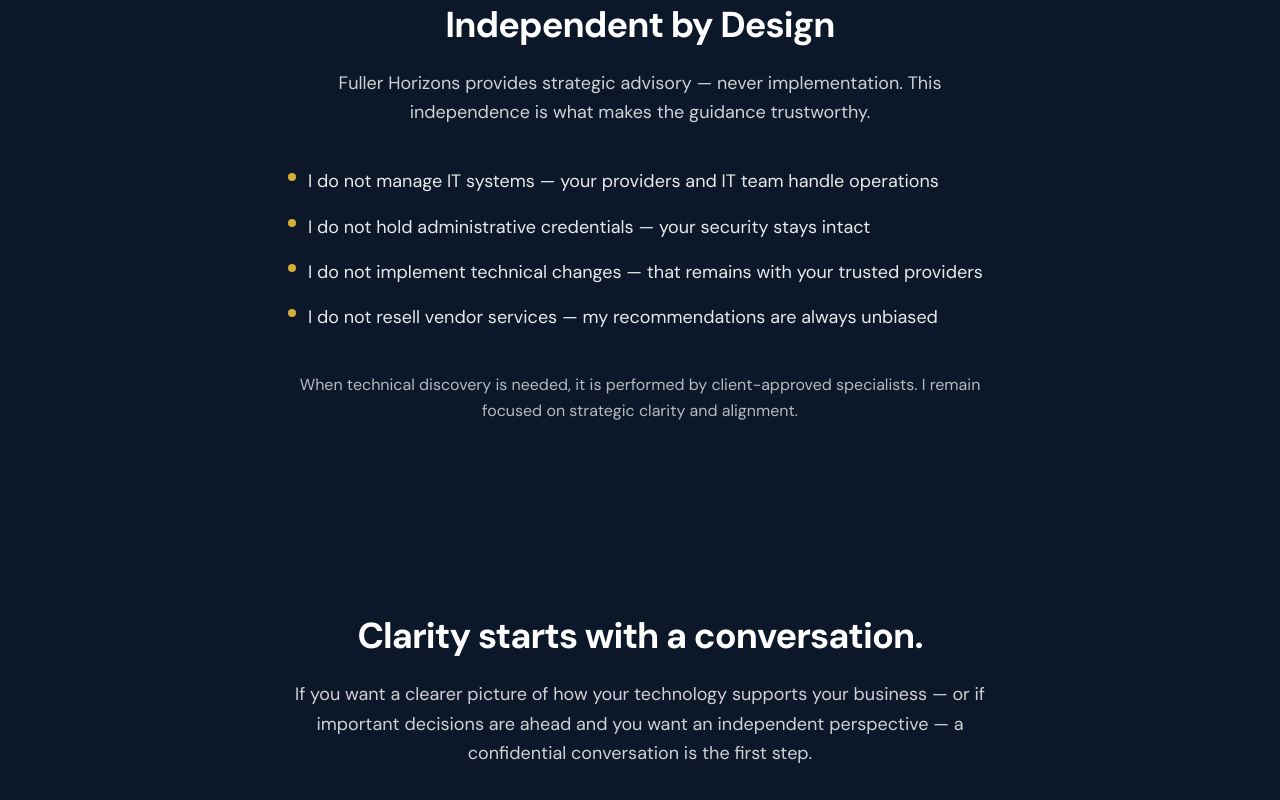
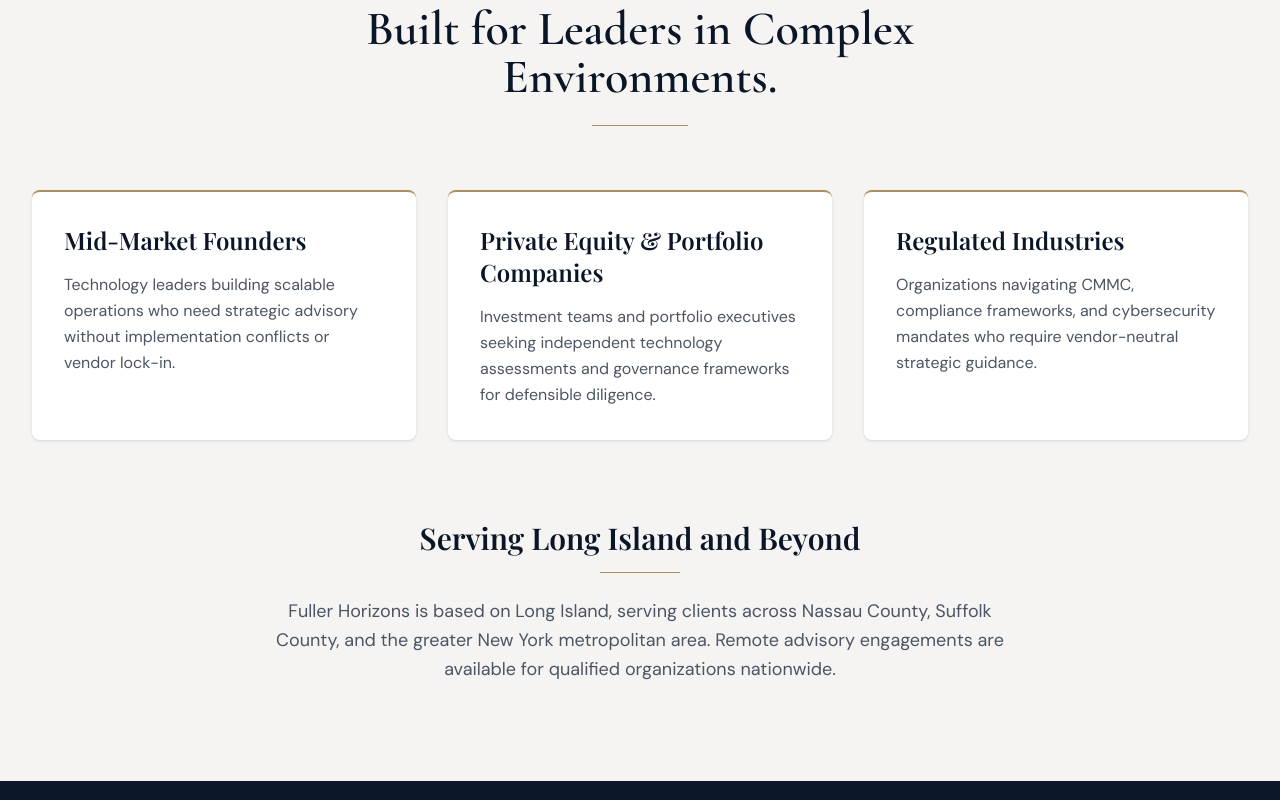
Before and after one commit to Fuller-Horizons/FH-Website, a Next.js app: page / in a window 1280 px wide. Shown: the part 2920-3720 px from the top of the page. Built offline with nearby package versions, Linux system fonts and the light colour scheme.

Commit message:
feat: add "Built for Leaders" section to homepage
Add new section with target audience cards and sub-section.

Co-authored-by: Fuller Horizons <259074671+Fuller-Horizons@users.noreply.github.com>

```diff
--- a/app/page.tsx
+++ b/app/page.tsx
@@ -4,6 +4,7 @@ import { HeroSection } from "@/components/home/hero-section"
 import { SupportSection } from "@/components/home/support-section"
 import { ServicesOverview } from "@/components/home/services-overview"
 import { EnvironmentSection } from "@/components/home/environment-section"
+import { LeadersSection } from "@/components/home/leaders-section"
 import { TrustSection } from "@/components/home/trust-section"
 import { CTASection } from "@/components/home/cta-section"
 
@@ -16,6 +17,7 @@ export default function HomePage() {
         <SupportSection />
         <ServicesOverview />
         <EnvironmentSection />
+        <LeadersSection />
         <TrustSection />
         <CTASection />
       </main>
--- /dev/null
+++ b/components/home/leaders-section.tsx
@@ -0,0 +1,58 @@
+export function LeadersSection() {
+  const audiences = [
+    {
+      title: "Mid-Market Founders",
+      description: "Technology leaders building scalable operations who need strategic advisory without implementation conflicts or vendor lock-in.",
+    },
+    {
+      title: "Private Equity & Portfolio Companies",
+      description: "Investment teams and portfolio executives seeking independent technology assessments and governance frameworks for defensible diligence.",
+    },
+    {
+      title: "Regulated Industries",
+      description: "Organizations navigating CMMC, compliance frameworks, and cybersecurity mandates who require vendor-neutral strategic guidance.",
+    },
+  ]
+
+  return (
+    <section className="bg-[#F5F4F2] py-16 lg:py-24">
+      <div className="mx-auto max-w-7xl px-6 lg:px-8">
+        {/* Main Section Header */}
+        <div className="mx-auto max-w-3xl text-center mb-12 lg:mb-16">
+          <h2 className="font-display text-4xl sm:text-5xl lg:text-5xl font-semibold text-[#0A1628] mb-4">
+            Built for Leaders in Complex Environments.
+          </h2>
+          <div className="mx-auto mt-6 h-px w-24 bg-[#A89060]" />
+        </div>
+
+        {/* Three Column Cards */}
+        <div className="grid gap-8 md:grid-cols-3 mb-16 lg:mb-20">
+          {audiences.map((audience) => (
+            <div
+              key={audience.title}
+              className="bg-white rounded-lg shadow-sm p-8 border-t-2 border-[#A89060]"
+            >
+              <h3 className="font-serif text-2xl font-semibold text-[#0A1628] mb-4">
+                {audience.title}
+              </h3>
+              <p className="text-base text-[#4B5563] leading-relaxed">
+                {audience.description}
+              </p>
+            </div>
+          ))}
+        </div>
+
+        {/* Serving Long Island Section */}
+        <div className="mx-auto max-w-3xl text-center">
+          <h3 className="font-serif text-3xl font-semibold text-[#0A1628] mb-4">
+            Serving Long Island and Beyond
+          </h3>
+          <div className="mx-auto mt-4 h-px w-20 bg-[#A89060] mb-6" />
+          <p className="text-lg text-[#4B5563] leading-relaxed">
+            Fuller Horizons is based on Long Island, serving clients across Nassau County, Suffolk County, and the greater New York metropolitan area. Remote advisory engagements are available for qualified organizations nationwide.
+          </p>
+        </div>
+      </div>
+    </section>
+  )
+}
```
